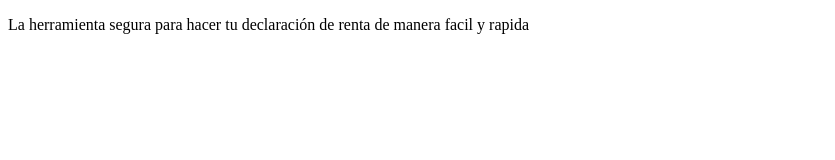
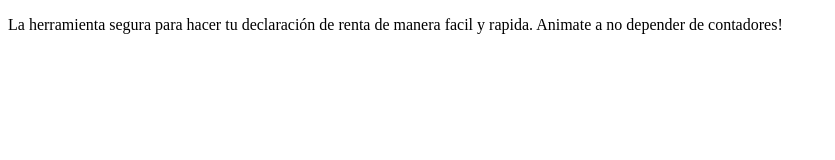
Before and after one commit to juanjota04/ProjectDemoCursoPrework, a plain HTML site: page index.html in a window 1280 px wide. Shown: the whole page, without its empty margins (0-835 px from the left). Drawn offline with Linux system fonts and the light colour scheme.

Commit message:
Avanzando en SimplyPro

```diff
--- a/index.html
+++ b/index.html
@@ -8,7 +8,8 @@
 </head>
 <body>
     <p>
-        La herramienta segura para hacer tu declaración de renta de manera facil y rapida
+        La herramienta segura para hacer tu declaración de renta de manera facil y rapida.
+        Animate a no depender de contadores!
     </p>
 </body>
 </html>
```
